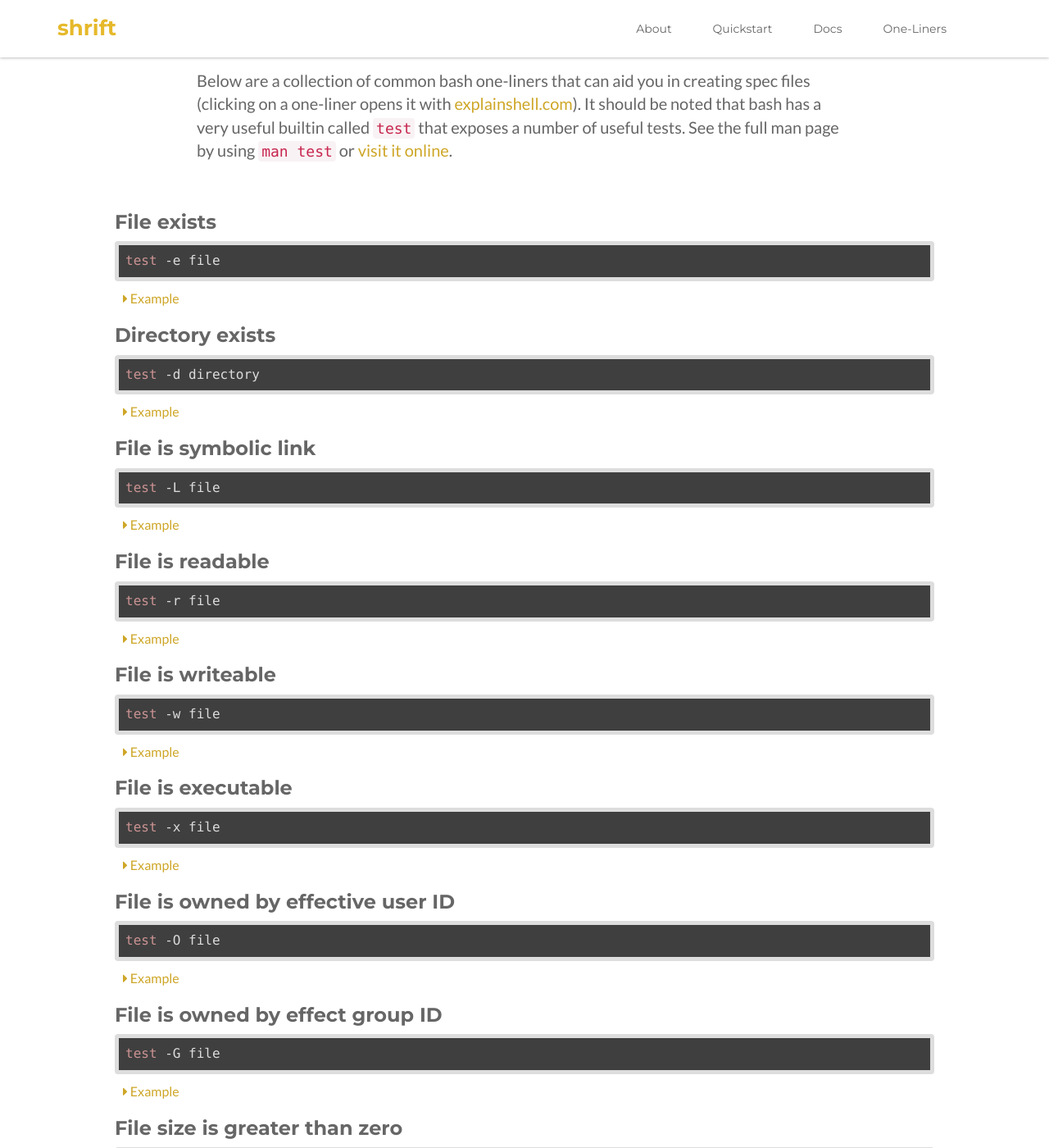
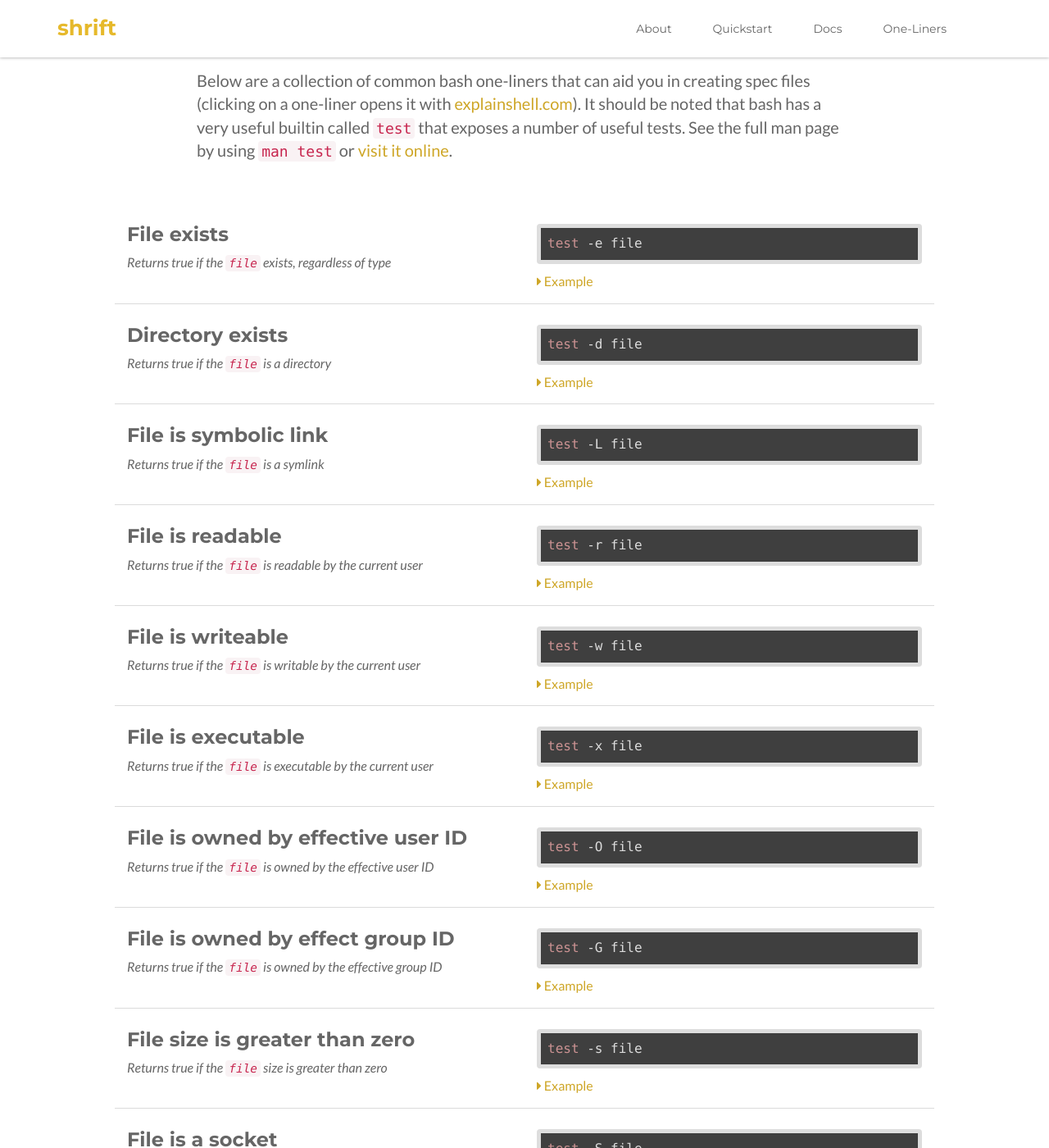
Before and after one commit to thisendout/shrift, a Jekyll site: the page built from index.html, in a window 1280 px wide and 1400 px high, scrolled down 2458 px. Shown: the whole window at 82% size. Built offline with Jekyll 4.4.1, drawn with Linux system fonts in a browser that asks for light colours; some of the changed text lies outside the part shown.

Commit message:
Rearranging one-liners display

```diff
--- a/_data/oneliners.yaml
+++ b/_data/oneliners.yaml
@@ -1,53 +1,66 @@
 - title: File exists
+  description: Returns true if the <code>file</code> exists, regardless of type
   content: test -e file
   example: test -e /etc/passwd
 
 - title: Directory exists
-  content: test -d directory
+  description: Returns true if the <code>file</code> is a directory
+  content: test -d file
   example: test -d /etc
 
 - title: File is symbolic link
+  description: Returns true if the <code>file</code> is a symlink
   content: test -L file
   example: test -L /usr/local/bin/shrift
 
 - title: File is readable
+  description: Returns true if the <code>file</code> is readable by the current user
   content: test -r file
-  example: test -r /tmp/pipefile
+  example: test -r /etc/passwd
 
 - title: File is writeable
+  description: Returns true if the <code>file</code> is writable by the current user
   content: test -w file
-  example: test -w /tmp/pipefile
+  example: test -w /etc/passwd
 
 - title: File is executable
+  description: Returns true if the <code>file</code> is executable by the current user
   content: test -x file
-  example: test -x /tmp/pipefile
+  example: test -x /usr/local/bin/shrift
 
 - title: File is owned by effective user ID
+  description: Returns true if the <code>file</code> is owned by the effective user ID
   content: test -O file
   example: test -O /etc/passwd
 
 - title: File is owned by effect group ID
+  description: Returns true if the <code>file</code> is owned by the effective group ID
   content: test -G file
   example: test -G /etc/passwd
 
 - title: File size is greater than zero
+  description: Returns true if the <code>file</code> size is greater than zero
   content: test -s file
   example: test -s /etc/passwd
 
 - title: File is a socket
+  description: Returns true if the <code>file</code> is a socket
   content: test -S file
   example: test -S /var/run/mysql.sock
 
 - title: File contains string
+  description: Returns true if the <code>string</code> is found in the <code>file</code>
   content: grep -q string file
   example: grep -q root /etc/passwd
 
 - title: File contains regex pattern
+  description: Returns true if the regex <code>pattern</code> is found in the <code>file</code>
   content: |
     grep -E 'pattern' file
     egrep -q 'pattern' file
   example: egrep -q '^root:\*' /etc/passwd
 
 - title: File is specific mode
+  description: Returns true if the <code>file</code> set to mode <code>mode</code>
   content: test $(stat -c "%a" file) == mode
   example: test $(stat -c "%a" /etc/passwd) == "644"
--- a/_includes/oneliners.html
+++ b/_includes/oneliners.html
@@ -8,10 +8,15 @@
               </div><!--//block-->
               {% for entry in site.data.oneliners  %}
               {% assign lines = entry.content | newline_to_br | split: '<br />' %}
+              <div class="row one-liner">
                   <div class="block">
+                      <div class="col-md-6">
                           <h3 class="sub-title">{{ entry.title }}</h3>
+                          <p><i>{% if entry.description %}{{ entry.description }}{% else %}No description given...{% endif %}</i></p>
+                      </div><!--//col-md-6-->
+                      <div class="col-md-6">
                           <div class="code-block">
-                      <pre><code class="bash">{% for line in lines %}<span class="explainshell">{{ line }}</span>{% endfor %}</a></code></pre>
+                              <pre><code class="bash">{% for line in lines %}{% if line contains '#' %}{{ line }}{% else %}<span class="explainshell">{{ line }}</span>{% endif %}{% endfor %}</a></code></pre>
                               {% if entry.example %}
                               {% assign lines = entry.example | newline_to_br | split: '<br />' %}
                               <div class="code-example">
@@ -20,7 +25,9 @@
                               </div>
                               {% endif %}
                           </div><!--//code-block-->
+                      </div><!--//col-md-6-->
                   </div><!--//block-->
+              </div><!--//row-->
               {% endfor %}
             </div><!--//content-inner-->
         </div><!--//container-->
--- a/public/css/styles.css
+++ b/public/css/styles.css
@@ -102,11 +102,22 @@ pre code {
   font-size: 16px;
 }
 .code-example {
-  padding: 0 10px;
+  padding: 0 0px;
+}
+.code-example pre {
+  margin-top: 10px;
 }
 .content {
   max-width: 1000px;
   margin: 0 auto;
+}
+.one-liner {
+  padding: 15px 0;
+  margin: 10px 0;
+  border-bottom: 1px solid #DBDBDB;
+}
+.one-liner .sub-title {
+  margin-top: 0;
 }
 .section {
   padding: 80px 0;
```
Also changed, not shown: public/less/default/base.less (+13 -1 lines), README.md. Lines whose indentation alone changed are shown as unchanged.
